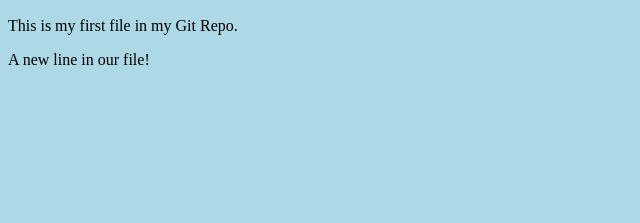
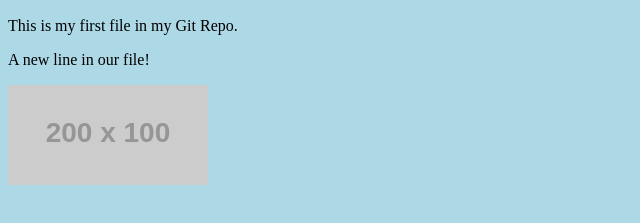
Before and after one commit to teznote/git_test, a plain HTML site: page index.html in a window 1280 px wide. Shown: the part 133-356 px from the top of the page, without its empty margins (0-640 px from the left). Drawn offline with Linux system fonts and the light colour scheme; placeholder pictures from the web are drawn by us.

Commit message:
added new image

```diff
--- a/index.html
+++ b/index.html
@@ -10,6 +10,7 @@
 <div><img src="https://via.placeholder.com/150x50" alt="hello world from space"/></div>
 <p>This is my first file in my Git Repo.</p>
 <p>A new line in our file!</p>
+<div><img src="https://via.placeholder.com/200x100" alt="hello"/></div>
 
 </body>
 </html>
```
